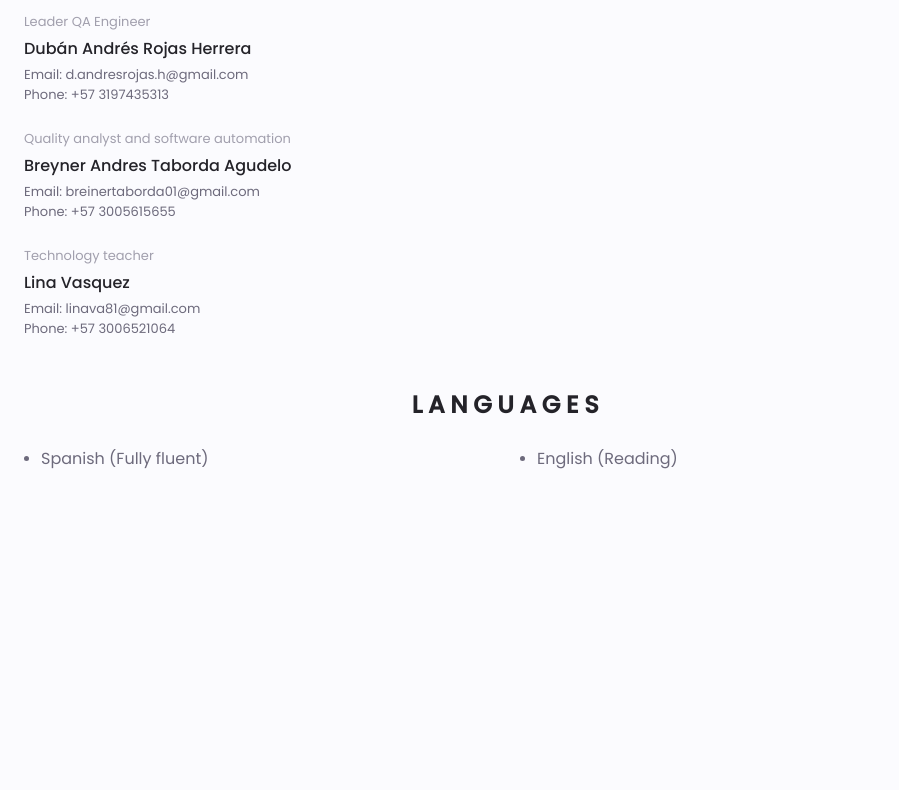
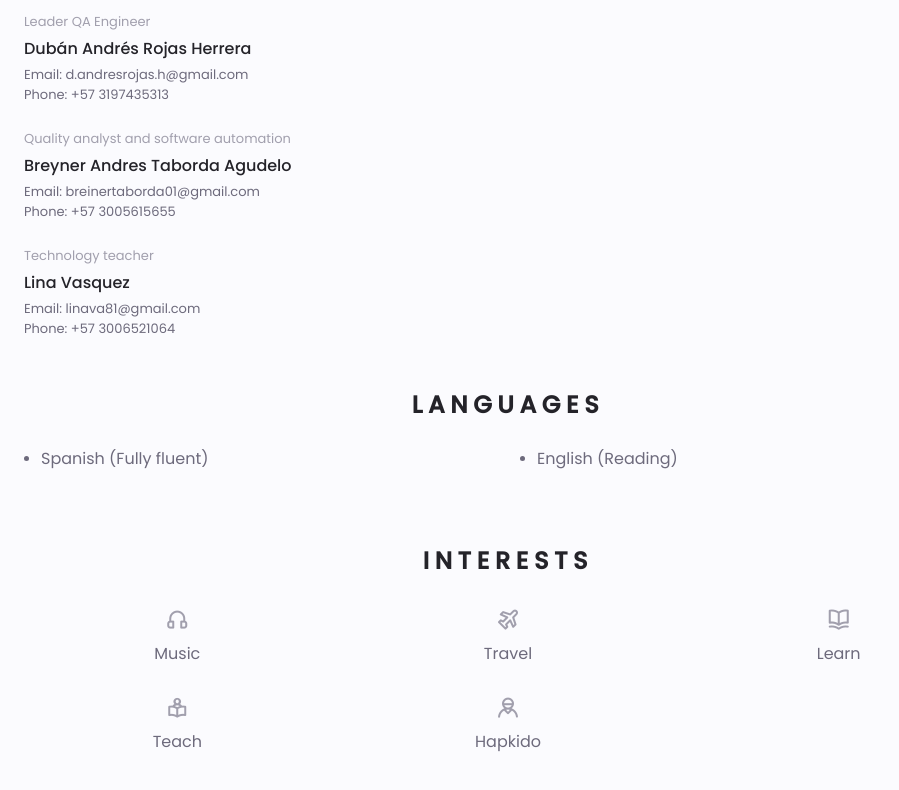
Before and after one commit to Jhonsebastianas/portafolio, a Next.js app: page /resume in a window 1280 px wide. Shown: the part 2708-3498 px from the top of the page, without its empty margins (0-899 px from the left). Before the commit the page ends 3275 px from the top, so only its background shows below. Built offline with nearby package versions, Linux system fonts and the light colour scheme.

Commit message:
Interests - 14/06/2021, 07:56 p.m.

```diff
--- /dev/null
+++ b/src/components/sections/resume/Interests.jsx
@@ -0,0 +1,56 @@
+import React from 'react'
+import StyledComponents from 'styled-components'
+
+const StyledInterestsContainer = StyledComponents.div`
+    grid-template-columns: repeat(3, 1fr);
+    margin-top: var(--mb-2);
+`
+
+const StyledInterestsConent = StyledComponents.div`
+    display: flex;
+    flex-direction: column;
+    align-items: center;
+
+    .interests__icon {
+        font-size: 1.5rem;
+        color: var(--text-color-light);
+        margin-bottom: .25rem;
+    }
+`
+
+const Interests = () => {
+    return (
+        <section className="interests section">
+            <h2 className="section-title">Interests</h2>
+
+            <StyledInterestsContainer className="interests__container bd-grid">
+                <StyledInterestsConent className="interests__content">
+                    <i class="uil uil-headphones-alt interests__icon"></i>
+                    <span className="interests__name">Music</span>
+                </StyledInterestsConent>
+
+                <StyledInterestsConent className="interests__content">
+                    <i class="uil uil-plane-departure interests__icon"></i>
+                    <span className="interests__name">Travel</span>
+                </StyledInterestsConent>
+
+                <StyledInterestsConent className="interests__content">
+                    <i class="uil uil-book-open interests__icon"></i>
+                    <span className="interests__name">Learn</span>
+                </StyledInterestsConent>
+
+                <StyledInterestsConent className="interests__content">
+                    <i class="uil uil-book-reader interests__icon"></i>
+                    <span className="interests__name">Teach</span>
+                </StyledInterestsConent>
+
+                <StyledInterestsConent className="interests__content">
+                    <i class="uil uil-user-nurse interests__icon"></i>
+                    <span className="interests__name">Hapkido</span>
+                </StyledInterestsConent>
+            </StyledInterestsContainer>
+        </section>
+    )
+}
+
+export default Interests
--- a/src/pages/resume/index.jsx
+++ b/src/pages/resume/index.jsx
@@ -10,7 +10,8 @@ import Skills from '@components/sections/resume/Skills'
 import Experience from '@components/sections/resume/Experience'
 import Certificates from '@components/sections/resume/Certificates'
 import References from '@components/sections/resume/References'
-import Languages from '@components/sections/resume/languages'
+import Languages from '@components/sections/resume/Languages'
+import Interests from '@components/sections/resume/Interests'
 
 const Resume = () => {
     return (
@@ -29,6 +30,7 @@ const Resume = () => {
                     <Certificates />
                     <References />
                     <Languages />
+                    <Interests />
                 </div>
             </div>
         </Layout>
```
